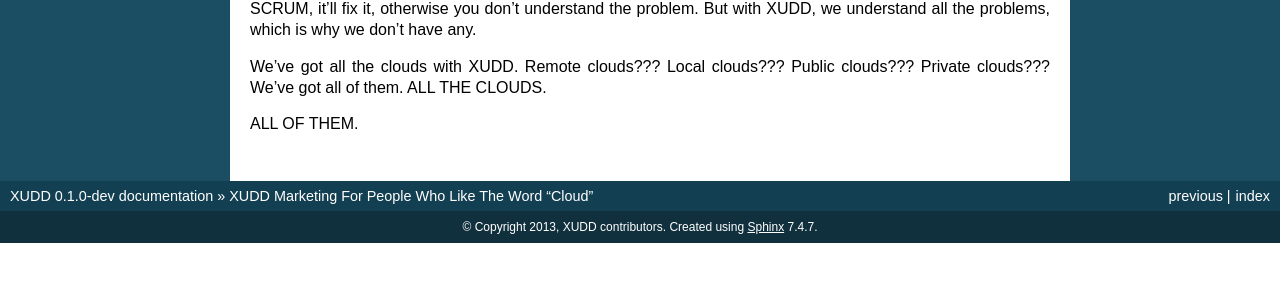
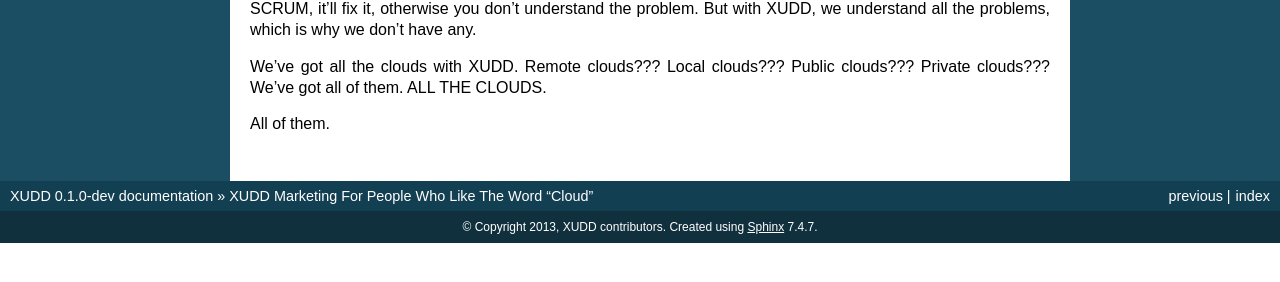
Before and after one commit to xudd/xudd, a Sphinx documentation site: the page built from docs/source/cloud.rst, in a window 1280 px wide. Shown: the part 383-665 px from the top of the page. Built offline with Sphinx 7.4.7, drawn with Linux system fonts in a browser that asks for light colours.

```diff
--- a/docs/source/cloud.rst
+++ b/docs/source/cloud.rst
@@ -26,4 +26,4 @@ We've got all the clouds with XUDD.  Remote clouds???  Local clouds???
 Public clouds???  Private clouds???  We've got all of them.  ALL THE
 CLOUDS.
 
-ALL OF THEM.
+All of them.
```
